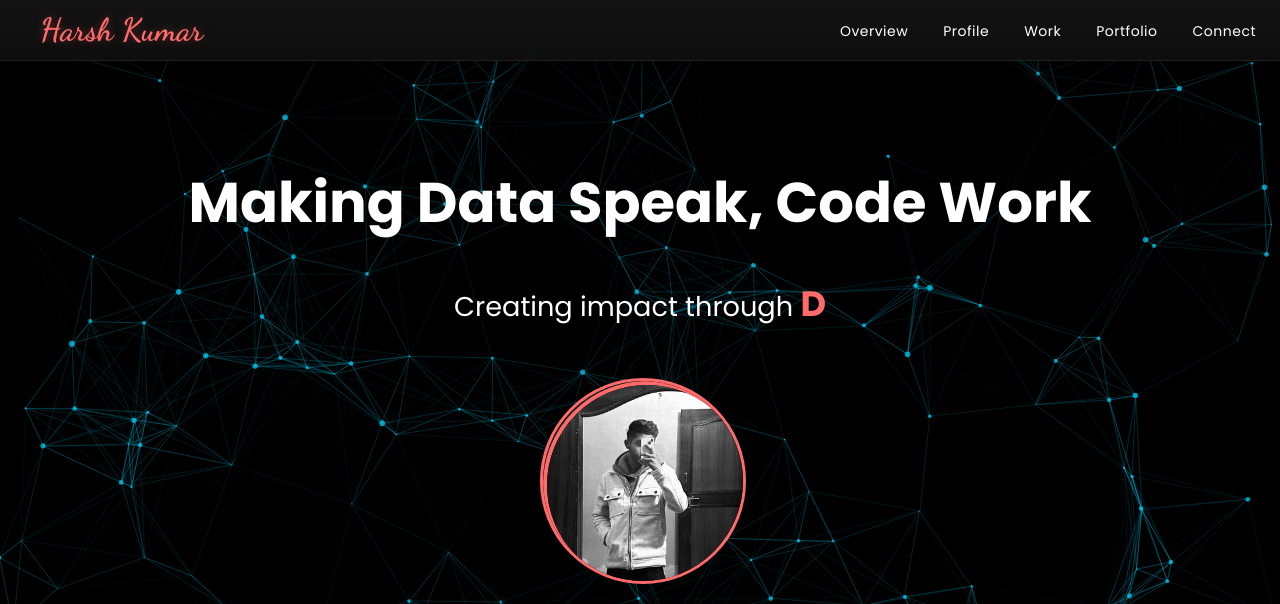
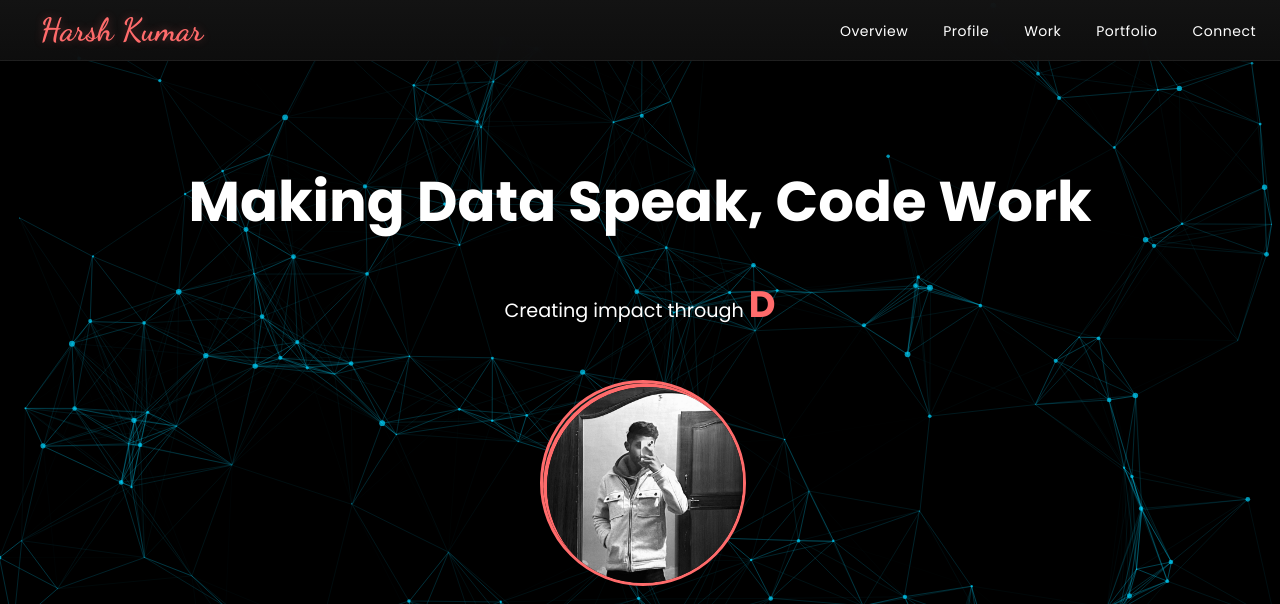
Before and after one commit to harshhkumar/portfolio, a plain HTML site: page index.html in a window 1280 px wide. Shown: the top 604 px of the page. Drawn offline with nearby package versions, Linux system fonts and the light colour scheme; animation ran at ten frames a second.

Commit message:
changed font size a bit

```diff
--- a/style.css
+++ b/style.css
@@ -116,13 +116,13 @@ h1 {
 }
 
 .skills-text {
-    font-size: 1.7rem;  /* Slightly smaller than rotating text */
+    font-size: 1.36rem;  /* Changed to 1.36rem */
     margin: 0.5rem 0;
     text-align: center;
 }
 
 .rotating-text {
-    font-size: 2.2rem;  /* Original size */
+    font-size: 2.2rem;  /* Keeping this the same */
     color: var(--accent);
     font-weight: bold;
 }
@@ -1033,13 +1033,13 @@ body,
 }
 
 .skills-text {
-    font-size: 1.7rem;  /* Slightly smaller than rotating text */
+    font-size: 1.2rem;  /* Reduced more for bigger difference */
     margin: 0.5rem 0;
     text-align: center;
 }
 
 .rotating-text {
-    font-size: 2.2rem;  /* Original size */
+    font-size: 2.3rem;  /* Kept slightly larger */
     color: var(--accent);
     font-weight: bold;
 }
@@ -1248,6 +1248,11 @@ body,
     .project-item:active .project-overlay {
         transform: translateY(0);
     }
+
+    .contact-item:active,
+    .skill:active {
+        transform: scale(0.98);
+    }
 }
 
 /* Comprehensive Mobile Responsive Design */
```
